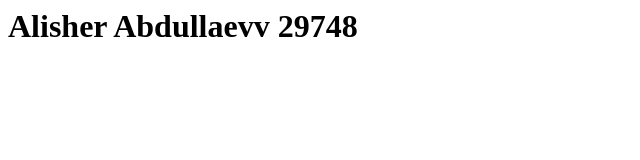
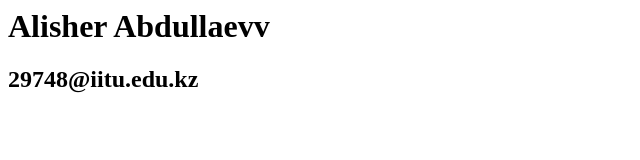
Before and after one commit to AAli0212/alisher.hijackthisdomain.itmo.xyz, a plain HTML site: page index.html in a window 1280 px wide. Shown: the whole page, without its empty margins (0-640 px from the left). Drawn offline with Linux system fonts and the light colour scheme.

Commit message:
Update index.html

```diff
--- a/index.html
+++ b/index.html
@@ -1 +1,2 @@
-<h1>Alisher Abdullaevv 29748</h1>
+<h1>Alisher Abdullaevv </h1>
+<h2>29748@iitu.edu.kz</h2>
```
